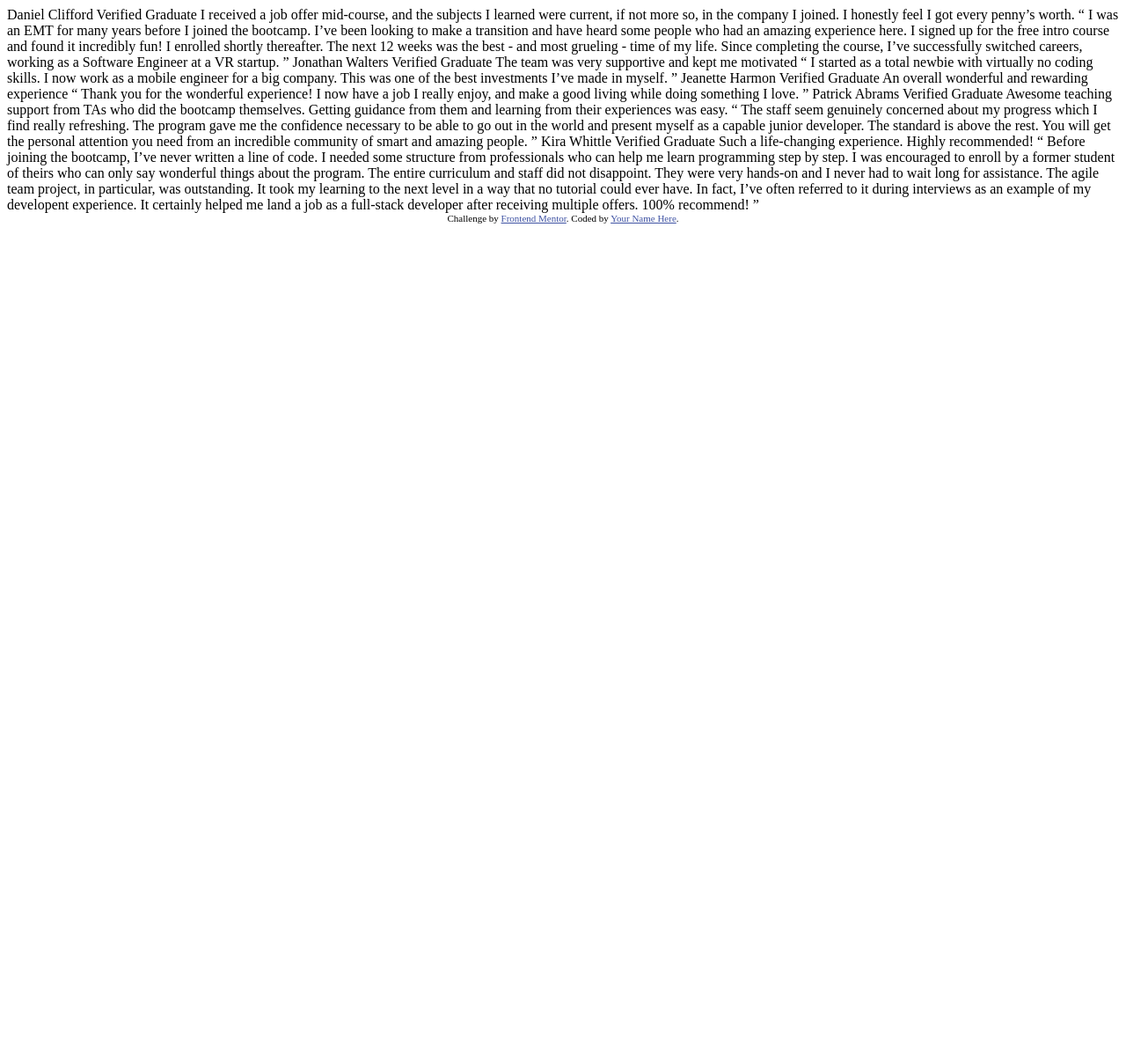
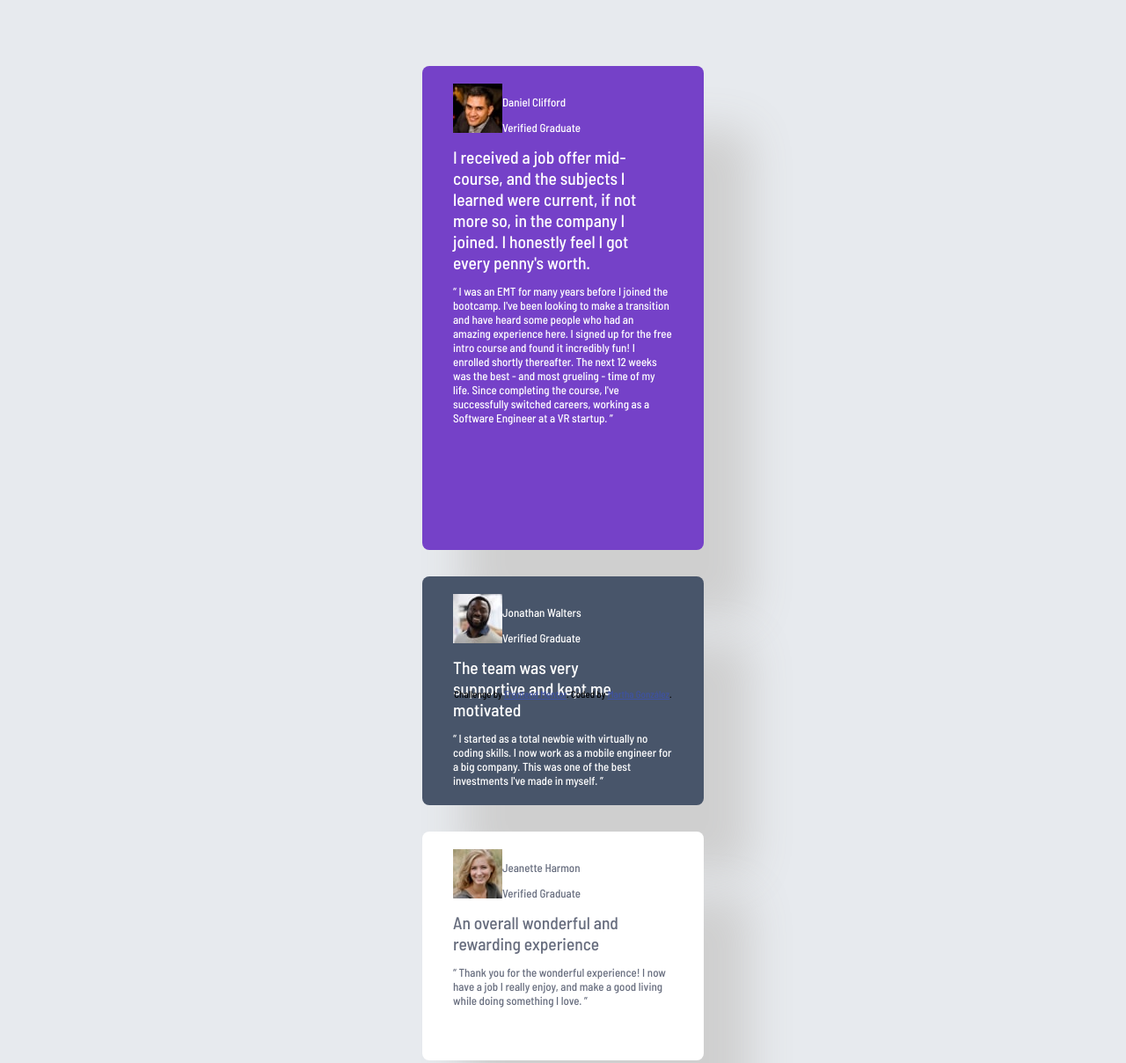
Before and after one commit to margga88/testimonials-grid-section, a plain HTML site: page index.html in a window 1280 px wide. Shown: the top 1208 px of the page at 88% size. Before the commit the page ends 800 px from the top, so only its background shows below. Drawn offline with Linux system fonts and the light colour scheme.

Commit message:
HTML structure done. CSS file created

```diff
--- a/index.html
+++ b/index.html
@@ -6,71 +6,141 @@
 
   <link rel="icon" type="image/png" sizes="32x32" href="./images/favicon-32x32.png">
 
-  <title>Frontend Mentor | [Challenge Name Here]</title>
+  <link rel="preconnect" href="https://fonts.googleapis.com">
+  <link rel="preconnect" href="https://fonts.gstatic.com" crossorigin>
+  <link href="https://fonts.googleapis.com/css2?family=Barlow+Semi+Condensed:ital,wght@0,500;0,600;1,500;1,600&display=swap" rel="stylesheet">
 
-  <!-- Feel free to remove these styles or customise in your own stylesheet 👍 -->
-  <style>
-    .attribution { font-size: 11px; text-align: center; }
-    .attribution a { color: hsl(228, 45%, 44%); }
-  </style>
+  <link rel="stylesheet" href="./styles.css" />
+
+  <title>Testimonials Grid Section | by Martha González</title>
+
 </head>
 <body>
-  Daniel Clifford
-  Verified Graduate
+  <main>
+    <div class="tes-container1">
+      <div class="tes-content light-f">
+        <div class="tes-profile">
+          <div class="profile-img">
+            <img src="./images/image-daniel.jpg" alt="profile picture of Daniel Clifford"/>
+          </div>
+          <div class="profile-data">
+            <p>Daniel Clifford</p>
+            <p>Verified Graduate</p>
+          </div>
+        </div>
 
-  I received a job offer mid-course, and the subjects I learned were current, if not more so,
-  in the company I joined. I honestly feel I got every penny’s worth.
+        <div class="tes-fulltext">
+          <blockquote>I received a job offer mid-course, and the subjects I learned were current, if not more so,
+          in the company I joined. I honestly feel I got every penny's worth.</blockquote>
 
-  “ I was an EMT for many years before I joined the bootcamp. I’ve been looking to make a
+          <p>“ I was an EMT for many years before I joined the bootcamp. I've been looking to make a
           transition and have heard some people who had an amazing experience here. I signed up
           for the free intro course and found it incredibly fun! I enrolled shortly thereafter.
           The next 12 weeks was the best - and most grueling - time of my life. Since completing
-  the course, I’ve successfully switched careers, working as a Software Engineer at a VR startup. ”
+          the course, I've successfully switched careers, working as a Software Engineer at a VR startup. ”</p>
+        </div>
+      </div>
+    </div>
 
-  Jonathan Walters
-  Verified Graduate
+    <div class="tes-container2">
+      <div class="tes-content light-f">
+        <div class="tes-profile">
+          <div class="profile-img">
+            <img src="./images/image-jonathan.jpg" alt="profile picture of Jonathan Walters" />
+          </div>
+          <div class="profile-data">
+            <p>Jonathan Walters</p>
+            <p>Verified Graduate</p>
+          </div>
+        </div>
 
-  The team was very supportive and kept me motivated
+        <div class="tes-fulltext">
+          <blockquote>The team was very supportive and kept me motivated</blockquote>
 
-  “ I started as a total newbie with virtually no coding skills. I now work as a mobile engineer
-  for a big company. This was one of the best investments I’ve made in myself. ”
+          <p>“ I started as a total newbie with virtually no coding skills. I now work as a mobile engineer
+          for a big company. This was one of the best investments I've made in myself. ”</p>
+        </div>
+      </div>
+    </div>
 
-  Jeanette Harmon
-  Verified Graduate
+    <div class="tes-container3">
+      <div class="tes-content dark-f">
+        <div class="tes-profile">
+          <div class="profile-img">
+            <img src="./images/image-jeanette.jpg" alt="profile picture of Jeanette Harmon"/>
+          </div>
+          <div class="profile-data">
+            <p>Jeanette Harmon</p>
+            <p>Verified Graduate</p>
+          </div>
+        </div>
 
-  An overall wonderful and rewarding experience
+        <div class="tes-fulltext">
+          <blockquote>An overall wonderful and rewarding experience</blockquote>
 
-  “ Thank you for the wonderful experience! I now have a job I really enjoy, and make a good living
-  while doing something I love. ”
+          <p>“ Thank you for the wonderful experience! I now have a job I really enjoy, and make a good living
+          while doing something I love. ”</p>
+        </div>
+      </div>
+    </div>
 
-  Patrick Abrams
-  Verified Graduate
+    <div class="tes-container4">
+      <div class="tes-content medium-f">
+        <div class="tes-profile">
+          <div class="profile-img">
+            <img src="./images/image-patrick.jpg" alt="profile picture of Patrick Abrams" />
+          </div>
+          <div class="profile-data">
+            <p>Patrick Abrams</p>
+            <p>Verified Graduate</p>
+          </div>
+        </div>
 
-  Awesome teaching support from TAs who did the bootcamp themselves. Getting guidance from them and
-  learning from their experiences was easy.
+        <div class="tes-fulltext">
+          <blockquote>Awesome teaching support from TAs who did the bootcamp themselves. Getting guidance from them and
+          learning from their experiences was easy.</blockquote>
 
-  “ The staff seem genuinely concerned about my progress which I find really refreshing. The program
+          <p>“ The staff seem genuinely concerned about my progress which I find really refreshing. The program
           gave me the confidence necessary to be able to go out in the world and present myself as a capable
           junior developer. The standard is above the rest. You will get the personal attention you need from
-  an incredible community of smart and amazing people. ”
+          an incredible community of smart and amazing people. ”</p>
+        </div>
+      </div>
+    </div>
 
-  Kira Whittle
-  Verified Graduate
+    <div class="tes-container5">
+      <div class="tes-content dark-f">
+        <div class="tes-profile">
+          <div class="profile-img">
+            <img src="./images/image-kira.jpg" alt="profile picture of Kira Whittle"/>
+          </div>
+          <div class="profile-data">
+            <p>Kira Whittle</p>
+            <p>Verified Graduate</p>
+          </div>
+        </div>
 
-  Such a life-changing experience. Highly recommended!
+        <div class="tes-fulltext">
+          <blockquote>Such a life-changing experience. Highly recommended!</blockquote>
 
-  “ Before joining the bootcamp, I’ve never written a line of code. I needed some structure from
+          <p>“ Before joining the bootcamp, I've never written a line of code. I needed some structure from
           professionals who can help me learn programming step by step. I was encouraged to enroll by a former
           student of theirs who can only say wonderful things about the program. The entire curriculum and staff
           did not disappoint. They were very hands-on and I never had to wait long for assistance. The agile team
           project, in particular, was outstanding. It took my learning to the next level in a way that no tutorial
-  could ever have. In fact, I’ve often referred to it during interviews as an example of my developent
+          could ever have. In fact, I've often referred to it during interviews as an example of my developent
           experience. It certainly helped me land a job as a full-stack developer after receiving multiple offers.
-  100% recommend! ”
+          100% recommend! ”</p>
+        </div>
+      </div>
+    </div>
+  </main>
 
+  <footer>
     <div class="attribution">
-    Challenge by <a href="https://www.frontendmentor.io?ref=challenge" target="_blank">Frontend Mentor</a>.
-    Coded by <a href="#">Your Name Here</a>.
+      Challenge by <a href="https://www.frontendmentor.io?ref=challenge" rel="noopener" target="_blank">Frontend Mentor</a>.
+      Coded by <a href="#">Martha González</a>.
     </div>
+  </footer>
 </body>
 </html>
--- /dev/null
+++ b/styles.css
@@ -0,0 +1,141 @@
+:root {
+    --purple-50: hsl(260, 100%, 95%);
+    --purple-300: hsl(264, 82%, 80%);
+    --purple-500: hsl(263, 55%, 52%);
+
+    --white: hsl(0, 0%, 100%);
+    --grey-100: hsl(214, 17%, 92%);
+    --grey-200: hsl(0, 0%, 81%);
+    --grey-400: hsl(224, 10%, 45%);
+    --grey-500: hsl(217, 19%, 35%);
+    --dark-blue: hsl(219, 29%, 14%);
+    --black: hsl(0, 0%, 7%);
+
+    --ftwgt-500: 500;
+    --ftwgt-600: 600;
+}
+
+html {
+    font-family: "Barlow Semi Condensed", sans-serif;
+    font-size: 13px;
+}
+
+body {
+    display: flex;
+    min-width: 320px;
+    place-items: center;
+    box-sizing: border-box;
+    margin: 0;
+    min-height: 100vh;
+    background-color: var(--grey-100);
+}
+
+/* COMPOSITION */
+
+main {
+    display: grid;
+    grid-template-columns: repeat(1, 1fr);
+    grid-template-rows: repeat(8, 1fr);
+    gap: 30px;
+    width: 320px;
+    height: auto;
+    margin: 75px auto;
+}
+
+.tes-container1 {
+    grid-row: span 2 / span 2;
+    background-color: var(--purple-500);
+
+}
+
+.tes-container2 {
+    grid-row-start: 3;
+    background-color: var(--grey-500);
+
+}
+
+.tes-container3 {
+    grid-row-start: 4;
+    background-color: var(--white);
+
+}
+
+.tes-container4 {
+    grid-row: span 2 / span 2;
+    grid-row-start: 5;
+    background-color: var(--black);
+
+}
+
+.tes-container5 {
+    grid-row: span 2 / span 2;
+    grid-row-start: 7;
+    background-color: var(--white);
+
+}
+
+.tes-container1,
+.tes-container2,
+.tes-container3,
+.tes-container4,
+.tes-container5 {
+    border-radius: 8px;
+    box-shadow: 50px 75px 50px 3px var(--grey-200);
+}
+
+.tes-content {
+   margin: 20px 35px;
+}
+
+.tes-profile {
+    display: inline-flex;
+
+}
+
+blockquote {
+    margin: 0px 25px 0px 0px;
+    font-size: 1.5rem;
+}
+
+footer {
+    position: fixed;
+    width: 100%;
+    height: auto;
+    bottom: 5px;
+}
+
+
+/* UTILITIES */
+
+.light-f {
+    color: var(--white);
+}
+
+.dark-f {
+    color: var(--grey-400);
+}
+
+.medium-f {
+    color: var(--grey-200);
+}
+
+
+
+.attribution {
+    font-size: 11px;
+    text-align: center;
+}
+
+.attribution a {
+    color: hsl(228, 45%, 44%);
+}
+
+
+/* BLOCKS */
+
+
+
+
+
+
+/* EXCEPTIONS */
```
Also changed, not shown: 1 other file. Lines whose indentation alone changed are shown as unchanged.
